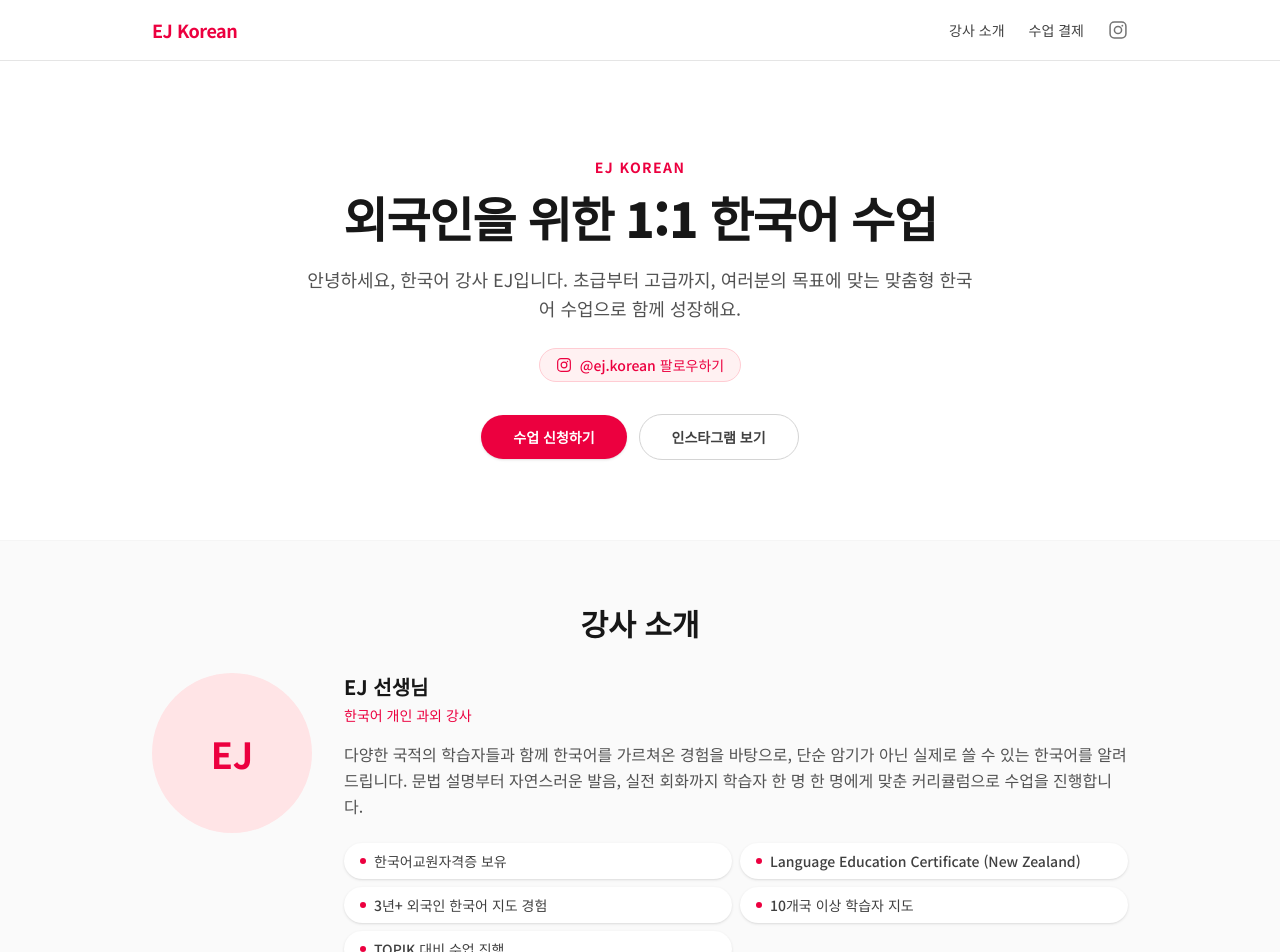
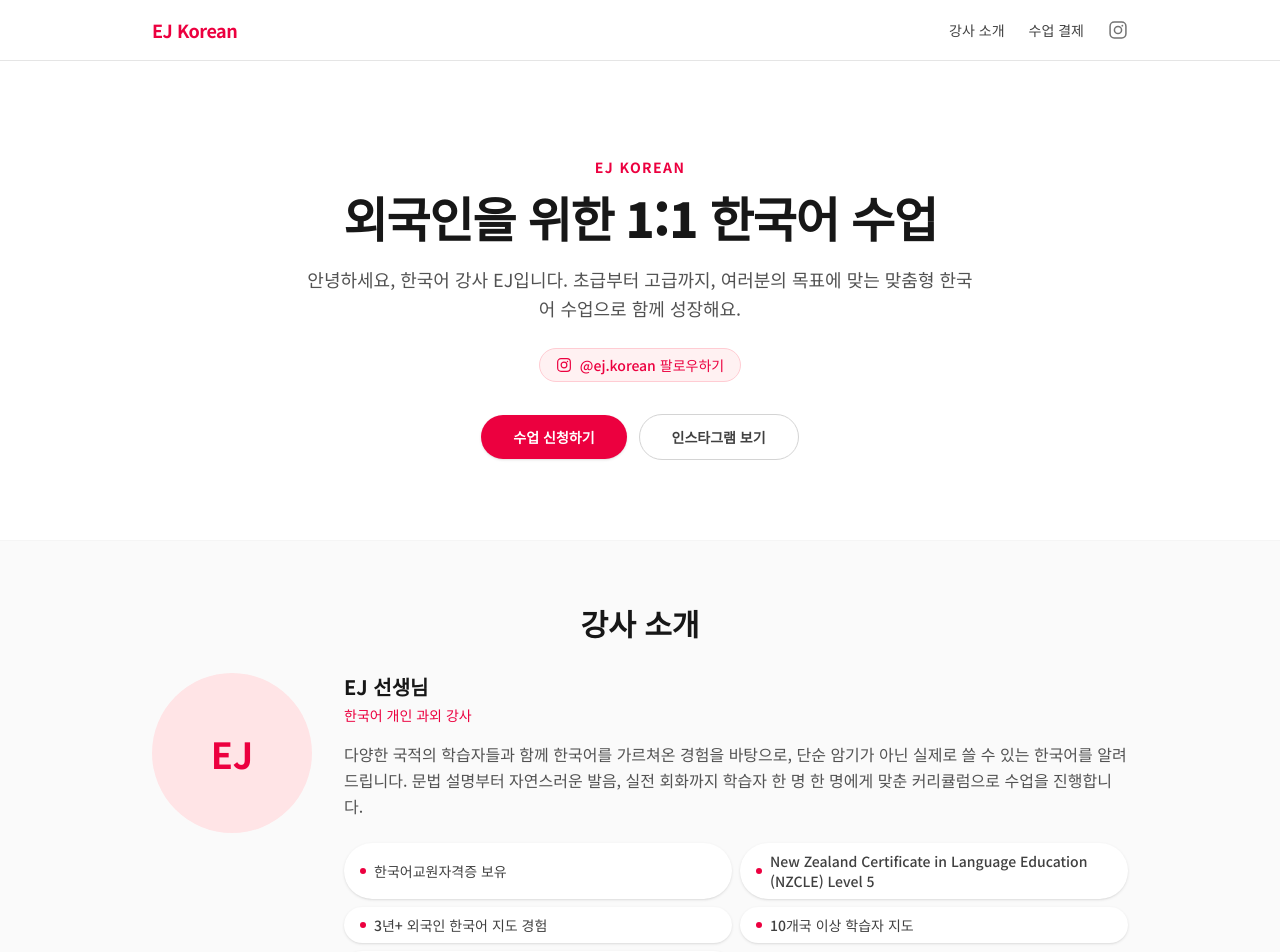
Before and after one commit to AidenBKHan/EJ-Korean, a Next.js app: page / in a window 1280 px wide. Shown: the top 952 px of the page. Built offline with nearby package versions, Linux system fonts and the light colour scheme.

Commit message:
Correct credential name to NZCLE Level 5

```diff
--- a/src/app/page.tsx
+++ b/src/app/page.tsx
@@ -4,7 +4,7 @@ import { INSTAGRAM_HANDLE, INSTAGRAM_URL } from "@/lib/social";
 
 const credentials = [
   "한국어교원자격증 보유",
-  "Language Education Certificate (New Zealand)",
+  "New Zealand Certificate in Language Education (NZCLE) Level 5",
   "3년+ 외국인 한국어 지도 경험",
   "10개국 이상 학습자 지도",
   "TOPIK 대비 수업 진행",
```
